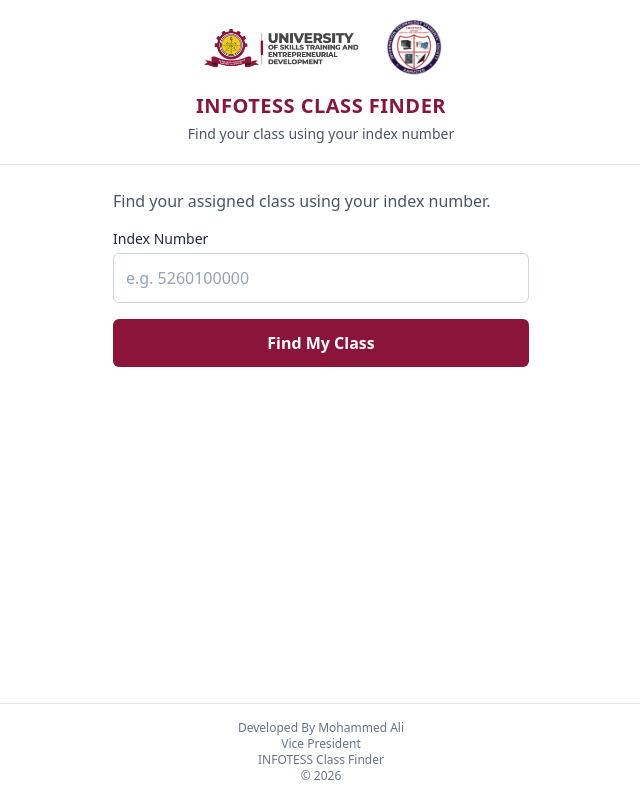
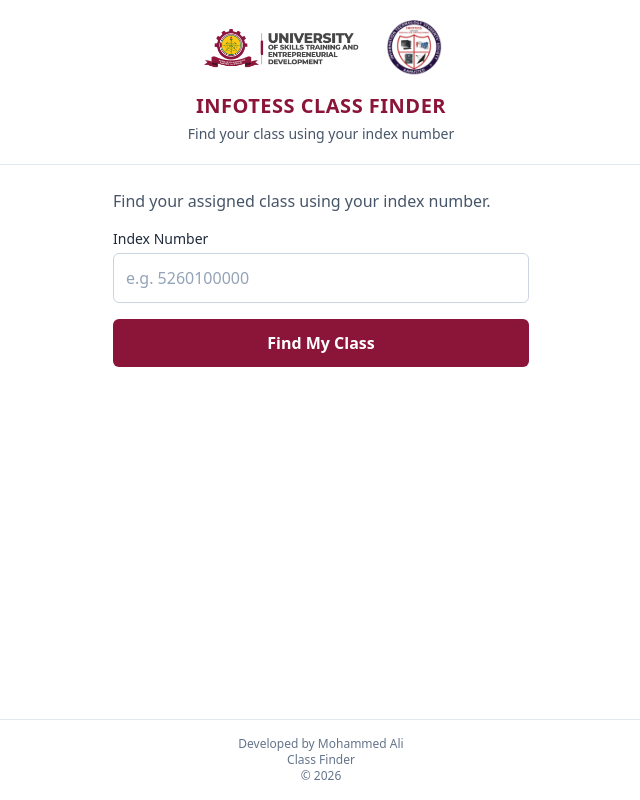
Before and after one commit to leomubarak/class-finder, a React (Vite) app in the folder class-finder/: page / in a window 1280 px wide. Shown: the whole page, without its empty margins (319-959 px from the left). Built offline with nearby package versions, Linux system fonts and the light colour scheme.

Commit message:
Minor bugs fixed

```diff
--- a/class-finder/src/App.tsx
+++ b/class-finder/src/App.tsx
@@ -37,9 +37,8 @@ export default function App() {
         )}
       </main>
       <footer className="border-t border-slate-200 py-4 text-center text-xs text-slate-500">
-        <p>Developed By Mohammed Ali</p>
-        <p>Vice President</p>
-        <p>INFOTESS Class Finder</p>
+        <p>Developed by Mohammed Ali</p>
+        <p>Class Finder</p>
         <p>&copy; 2026</p>
       </footer>
     </div>
```
